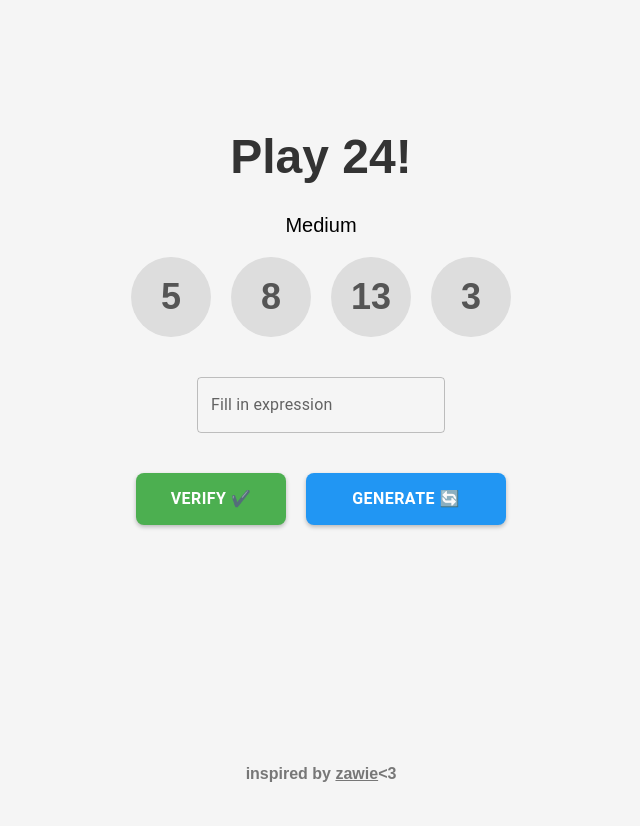
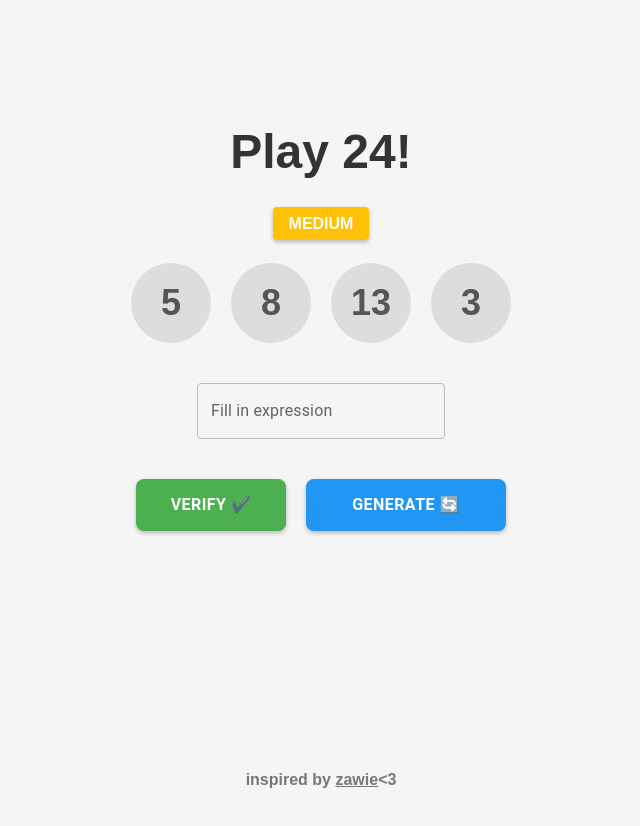
Before and after one commit to anyaguuu/24, a React (Create React App) app: page / in a window 1280 px wide. Both pictures are taken after a click on the button "GENERATE NEW NUMBERS 🔄". Shown: the top 826 px of the page, without its empty margins (319-959 px from the left). Built offline with nearby package versions, Linux system fonts and the light colour scheme.

Commit message:
display level

```diff
--- a/src/App.js
+++ b/src/App.js
@@ -124,7 +124,24 @@ const App = () => {
       <div style={styles.levelContainer}>
         <div style={styles.level}>
           {started && (
-            <Box sx={{ display: 'inline' }}>
+            <Box
+              sx={{
+                display: 'inline',
+                backgroundColor:
+                  level === 0 || level === 3
+                    ? '#f44336' // Red color
+                    : level === 2
+                    ? '#ffc107' // Amber color
+                    : '#4caf50', // Green color
+                color: 'white',
+                padding: '8px 16px',
+                borderRadius: '4px',
+                fontSize: '16px',
+                fontWeight: 'bold',
+                textTransform: 'uppercase',
+                boxShadow: '0px 2px 4px rgba(0, 0, 0, 0.25)',
+              }}
+            >
               {level === 0 || level === 3
                 ? 'Difficult'
                 : level === 2
@@ -204,15 +221,19 @@ const styles = {
   },
   levelContainer: {
     display: 'flex',
-    justifyContent: 'left',
-    alignItems: 'left',
-    margin: '10px 0px 20px 0px', // top right bottom left
+    justifyContent: 'center',
+    alignItems: 'center',
+    marginBottom: '20px',
   },
   level: {
-    fontSize: '20px',
-    alignItems: 'center',
-    fontFamily: 'Arial, sans-serif',
+    fontSize: '24px',
+    fontWeight: 'bold',
+    color: '#555',
+    padding: '8px 16px',
+    backgroundColor: '#f5f5f5',
+    borderRadius: '8px',
   },
+
   cardContainer: {
     display: 'flex',
     justifyContent: 'center',
```
